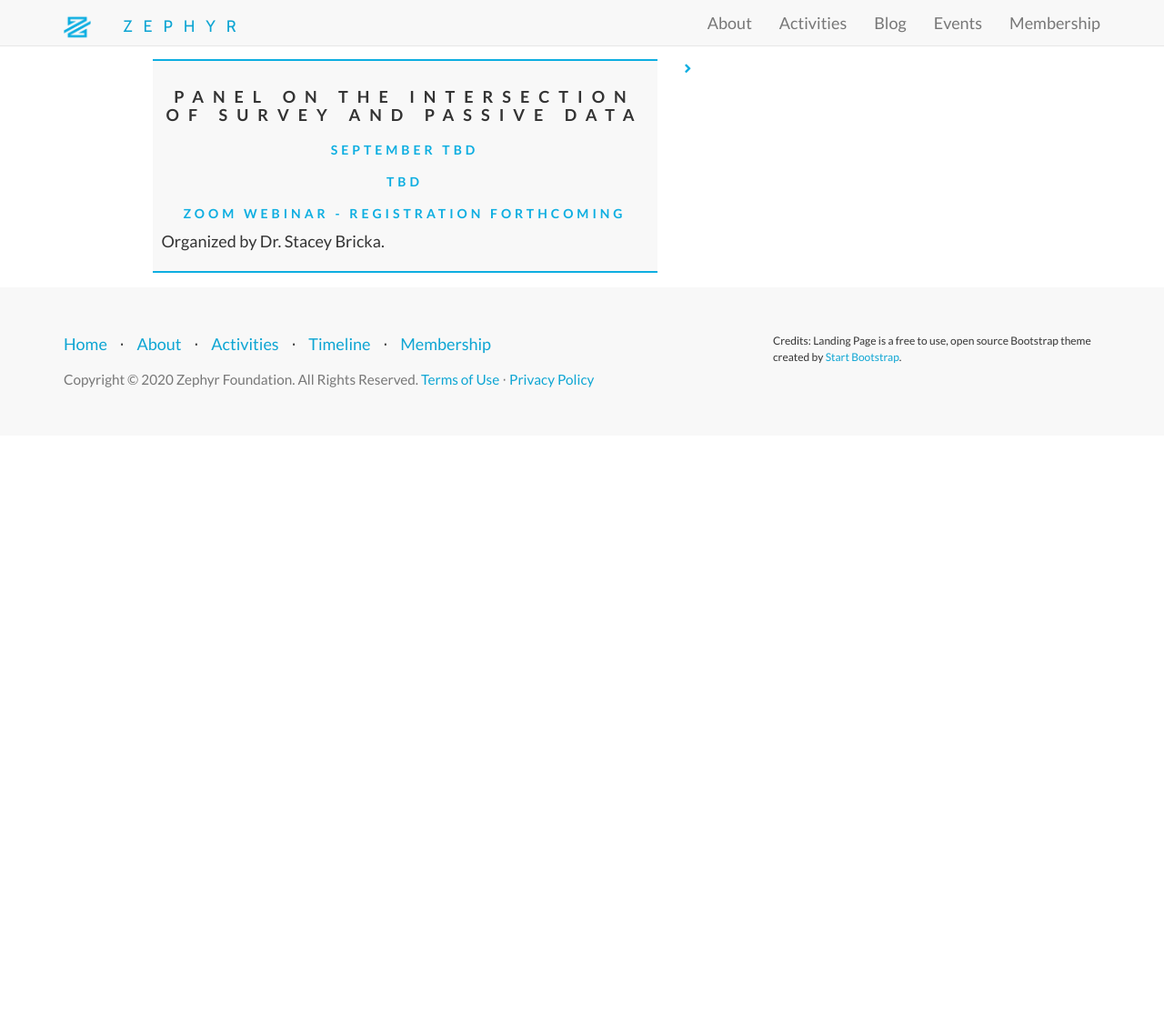
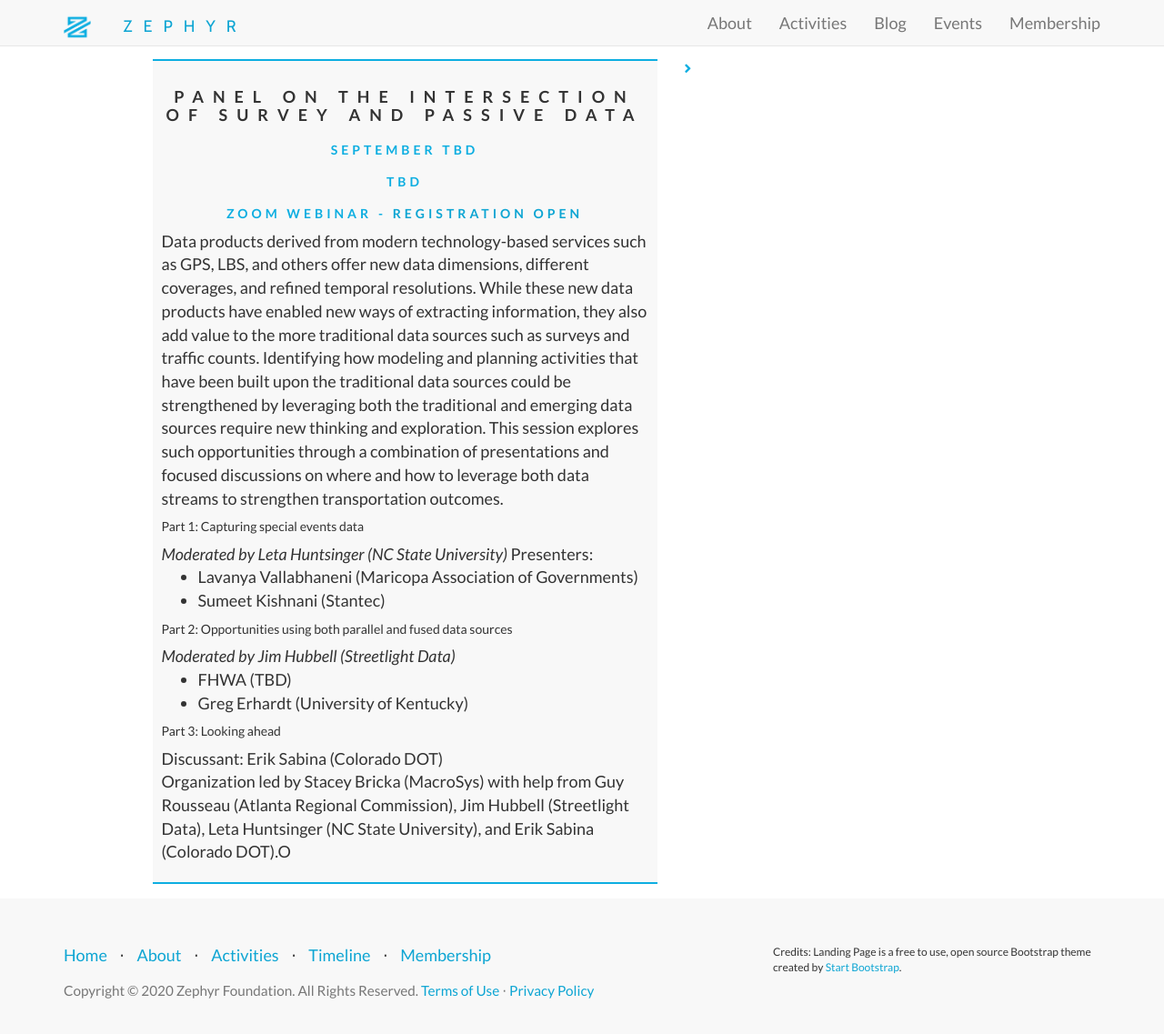
Before and after one commit to ZephyrTransport/zephyr-website, a Jekyll site: the page built from _events/2020-sept-survey-passive-data.md, in a window 1280 px wide and 1151 px high. Shown: the top 1137 px of the window at 91% size. Built offline with Jekyll 4.4.1, drawn with Linux system fonts in a browser that asks for light colours; nearby versions of some CDN libraries.

Commit message:
sept learning session updates

```diff
--- a/_events/2020-sept-survey-passive-data.md
+++ b/_events/2020-sept-survey-passive-data.md
@@ -5,8 +5,25 @@ title: Panel on the intersection of Survey and Passive Data
 type: Panel
 day: September TBD
 time: TBD
-place: Zoom Webinar - Registration forthcoming
+place: Zoom Webinar - <a href='https://zoom.us/meeting/register/tJMqdOmhrT8qG9xjYrd9blQEBviPrxoGitYM'>Registration open</a>
 additional-msg:
-summary:  "Organized by Dr. Stacey Bricka.
+summary:  "
+<p>Data products derived from modern technology-based services such as GPS, LBS, and others offer new data dimensions, different coverages, and refined temporal resolutions. While these new data products have enabled new ways of extracting information, they also add value to the more traditional data sources such as surveys and traffic counts. Identifying how modeling and planning activities that have been built upon the traditional data sources could be strengthened by leveraging both the traditional and emerging data sources require new thinking and exploration. This session explores such opportunities through a combination of presentations and focused discussions on where and how to leverage both data streams to strengthen transportation outcomes.
+
+<h5>Part 1: Capturing special events data</h5>
+<i>Moderated by Leta Huntsinger (NC State University)</i>
+Presenters:
+<ul><li>Lavanya Vallabhaneni (Maricopa Association of Governments)</li>
+<li>Sumeet Kishnani (Stantec)</li></ul>
+
+<h5>Part 2: Opportunities using both parallel and fused data sources</h5>
+<i>Moderated by Jim Hubbell (Streetlight Data)</i>
+<ul><li>FHWA (TBD)</li>
+<li>Greg Erhardt (University of Kentucky)</li></ul>
+
+<h5>Part 3: Looking ahead</h5>
+Discussant: Erik Sabina (Colorado DOT)
+
+<p>Organization led by Stacey Bricka (MacroSys) with help from Guy Rousseau (Atlanta Regional Commission), Jim Hubbell (Streetlight Data), Leta Huntsinger (NC State University), and Erik Sabina (Colorado DOT).O
 "
 ---
```
Also changed, not shown: _events/2020-sept-activitysim.md (added, +11 -0 lines).
